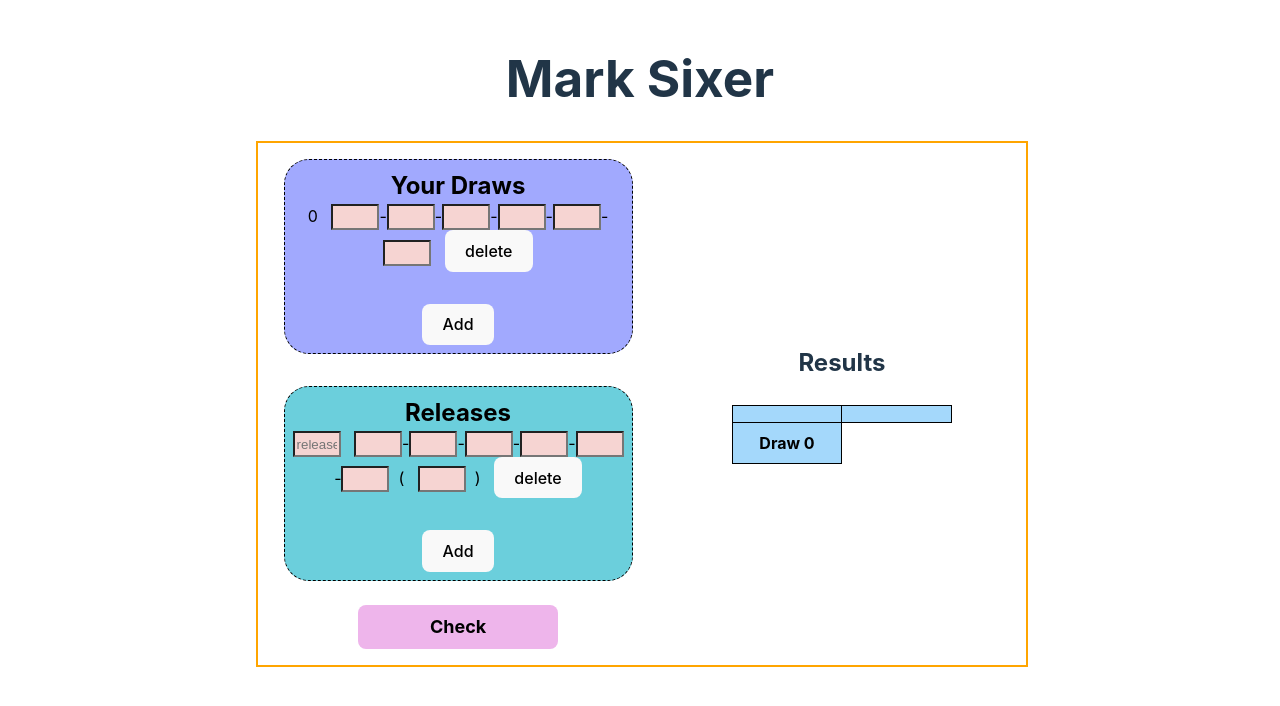
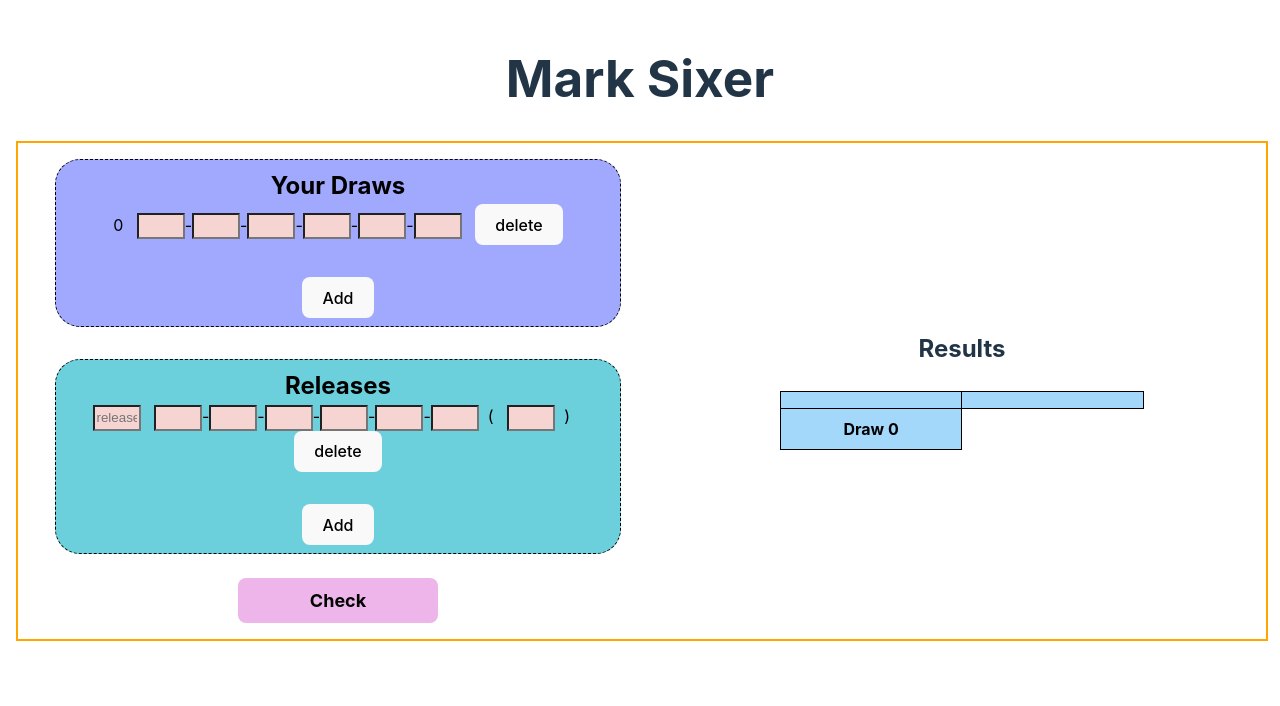
Before and after one commit to Marcussyl/mark-sixer, a React (Vite) app: page / in a window 1280 px wide. Shown: the top 706 px of the page. Built offline with nearby package versions, Linux system fonts and the light colour scheme.

Commit message:
change css

```diff
--- a/src/App.scss
+++ b/src/App.scss
@@ -15,6 +15,8 @@
   display: flex;
   flex-direction: row;
   justify-content: space-around;
+  align-items: center;
+  align-content: center;
   border: 2px solid orange;
   width: 100%;
 }
--- a/src/index.scss
+++ b/src/index.scss
@@ -24,8 +24,6 @@ a:hover {
 
 body {
   margin: 0;
-  display: flex;
-  justify-content: center;
   min-width: 320px;
   min-height: 100vh;
   width: 100%;
```
